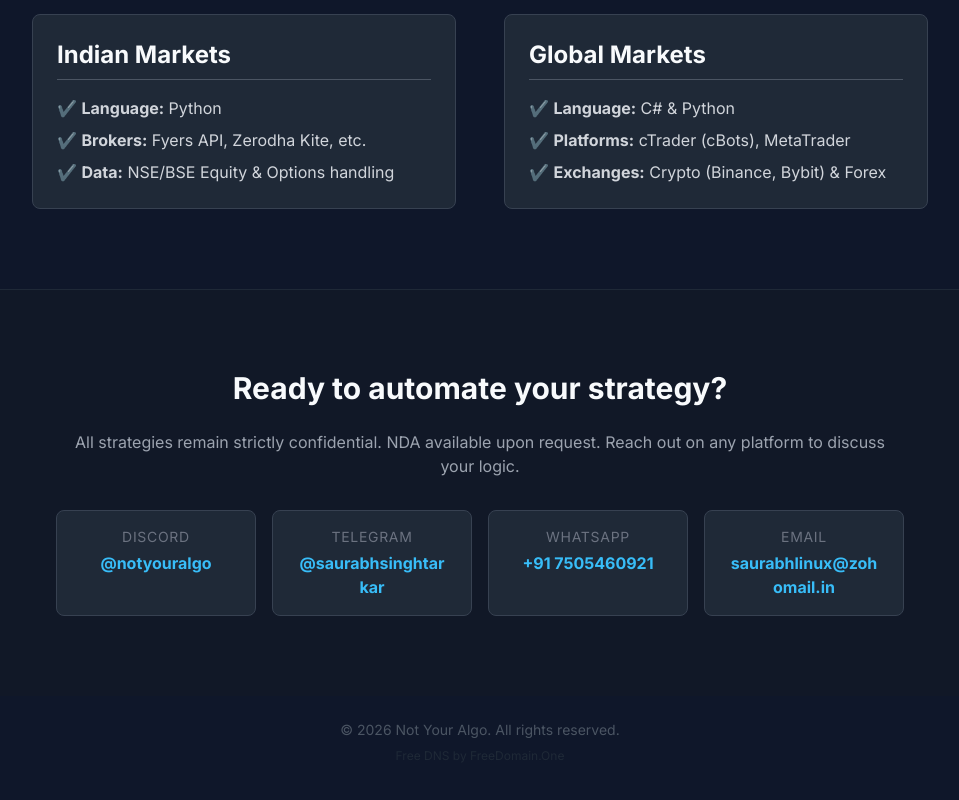
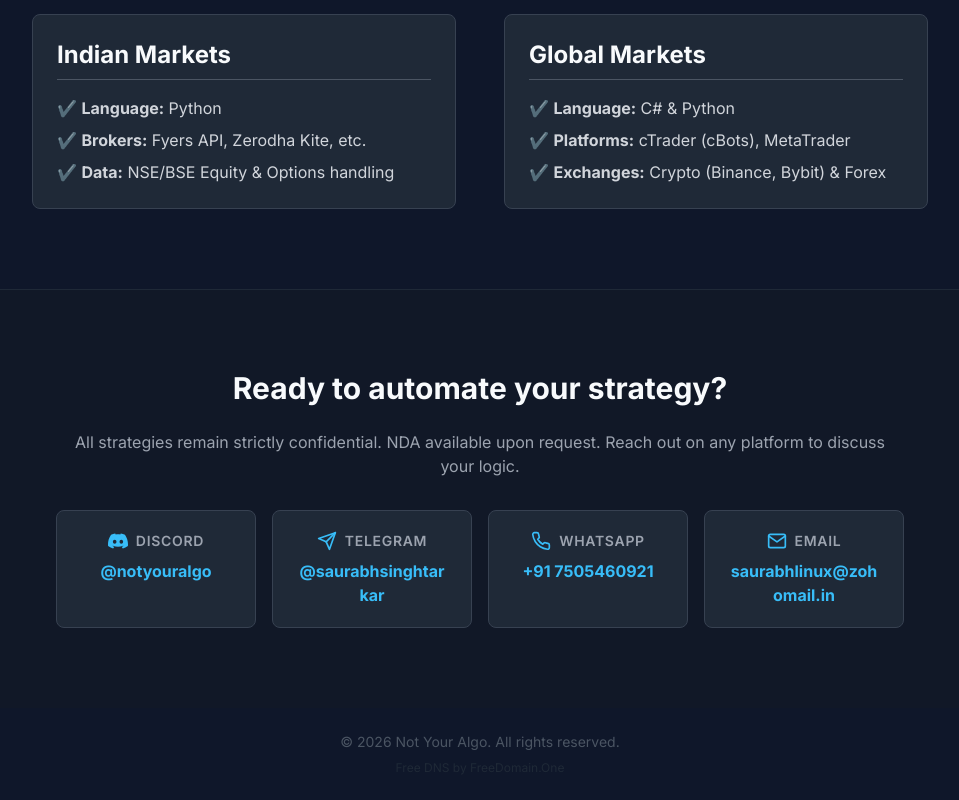
Before and after one commit to saurabhlinux/NotYourAlgo, a plain HTML site: page index.html in a window 1280 px wide. Shown: the part 1135-1935 px from the top of the page, without its empty margins (160-1119 px from the left). Drawn offline with nearby package versions, Linux system fonts and the light colour scheme.

Commit message:
Update index.html

```diff
--- a/index.html
+++ b/index.html
@@ -91,23 +91,45 @@
 
             <div class="grid grid-cols-1 md:grid-cols-2 lg:grid-cols-4 gap-4">
 
-                <div class="bg-gray-800 px-6 py-4 rounded-lg border border-gray-700 hover:border-sky-400 transition">
-                    <span class="block text-sm text-gray-500 uppercase tracking-wider mb-1">Discord</span>
+                <div class="bg-gray-800 px-6 py-5 rounded-lg border border-gray-700 hover:border-sky-400 transition flex flex-col items-center">
+                    <div class="flex items-center space-x-2 mb-2">
+                        <svg class="w-5 h-5 text-sky-400" fill="currentColor" viewBox="0 0 24 24" xmlns="http://www.w3.org/2000/svg">
+                            <path d="M20.317 4.3698a19.7913 19.7913 0 00-4.8851-1.5152.0741.0741 0 00-.0785.0371c-.211.3753-.4447.8648-.6083 1.2495-1.8447-.2762-3.68-.2762-5.4868 0-.1636-.3933-.4058-.8742-.6177-1.2495a.077.077 0 00-.0785-.037 19.7363 19.7363 0 00-4.8852 1.515.0699.0699 0 00-.0321.0277C.5334 9.0458-.319 13.5799.0992 18.0578a.0824.0824 0 00.0312.0561c2.0528 1.5076 4.0413 2.4228 5.9929 3.0294a.0777.0777 0 00.0842-.0276c.4616-.6304.8731-1.2952 1.226-1.9942a.076.076 0 00-.0416-.1057c-.6528-.2476-1.2743-.5495-1.8722-.8923a.077.077 0 01-.0076-.1277c.1258-.0943.2517-.1923.3718-.2914a.0743.0743 0 01.0776-.0105c3.9278 1.7933 8.18 1.7933 12.0614 0a.0739.0739 0 01.0785.0095c.1202.099.246.1981.3728.2924a.077.077 0 01-.0066.1276 12.2986 12.2986 0 01-1.873.8914.0766.0766 0 00-.0407.1067c.3604.698.7719 1.3628 1.225 1.9932a.076.076 0 00.0842.0286c1.961-.6067 3.9495-1.5219 6.0023-3.0294a.077.077 0 00.0313-.0552c.5004-5.177-.8382-9.6739-3.5485-13.6604a.061.061 0 00-.0312-.0286zM8.02 15.3312c-1.1825 0-2.1569-1.0857-2.1569-2.419 0-1.3332.9555-2.4189 2.157-2.4189 1.2108 0 2.1757 1.0952 2.1568 2.419 0 1.3332-.9555 2.4189-2.1569 2.4189zm7.9748 0c-1.1825 0-2.1569-1.0857-2.1569-2.419 0-1.3332.9554-2.4189 2.1569-2.4189 1.2108 0 2.1757 1.0952 2.1568 2.419 0 1.3332-.946 2.4189-2.1568 2.4189Z"></path>
+                        </svg>
+                        <span class="text-sm text-gray-400 uppercase tracking-wider font-semibold">Discord</span>
+                    </div>
                     <a href="https://discord.com/users/notyouralgo" target="_blank" class="font-bold text-sky-400 hover:text-sky-300 break-all">@notyouralgo</a>
                 </div>
 
-                <div class="bg-gray-800 px-6 py-4 rounded-lg border border-gray-700 hover:border-sky-400 transition">
-                    <span class="block text-sm text-gray-500 uppercase tracking-wider mb-1">Telegram</span>
+                <div class="bg-gray-800 px-6 py-5 rounded-lg border border-gray-700 hover:border-sky-400 transition flex flex-col items-center">
+                    <div class="flex items-center space-x-2 mb-2">
+                        <svg class="w-5 h-5 text-sky-400" fill="none" stroke="currentColor" stroke-width="2" stroke-linecap="round" stroke-linejoin="round" viewBox="0 0 24 24" xmlns="http://www.w3.org/2000/svg">
+                            <line x1="22" y1="2" x2="11" y2="13"></line>
+                            <polygon points="22 2 15 22 11 13 2 9 22 2"></polygon>
+                        </svg>
+                        <span class="text-sm text-gray-400 uppercase tracking-wider font-semibold">Telegram</span>
+                    </div>
                     <a href="https://t.me/saurabhsinghtarkar?text=Hi%2C%20I%20want%20my%20strategy%20to%20be%20coded." target="_blank" class="font-bold text-sky-400 hover:text-sky-300 break-all">@saurabhsinghtarkar</a>
                 </div>
 
-                <div class="bg-gray-800 px-6 py-4 rounded-lg border border-gray-700 hover:border-sky-400 transition">
-                    <span class="block text-sm text-gray-500 uppercase tracking-wider mb-1">WhatsApp</span>
+                <div class="bg-gray-800 px-6 py-5 rounded-lg border border-gray-700 hover:border-sky-400 transition flex flex-col items-center">
+                    <div class="flex items-center space-x-2 mb-2">
+                        <svg class="w-5 h-5 text-sky-400" fill="none" stroke="currentColor" stroke-width="2" stroke-linecap="round" stroke-linejoin="round" viewBox="0 0 24 24" xmlns="http://www.w3.org/2000/svg">
+                            <path d="M22 16.92v3a2 2 0 0 1-2.18 2 19.79 19.79 0 0 1-8.63-3.07 19.5 19.5 0 0 1-6-6 19.79 19.79 0 0 1-3.07-8.67A2 2 0 0 1 4.11 2h3a2 2 0 0 1 2 1.72 12.84 12.84 0 0 0 .7 2.81 2 2 0 0 1-.45 2.11L8.09 9.91a16 16 0 0 0 6 6l1.27-1.27a2 2 0 0 1 2.11-.45 12.84 12.84 0 0 0 2.81.7A2 2 0 0 1 22 16.92z"></path>
+                        </svg>
+                        <span class="text-sm text-gray-400 uppercase tracking-wider font-semibold">WhatsApp</span>
+                    </div>
                     <a href="https://wa.me/917505460921?text=Hi%2C%20I%20want%20my%20strategy%20to%20be%20coded." target="_blank" class="font-bold text-sky-400 hover:text-sky-300 break-all">+91 7505460921</a>
                 </div>
 
-                <div class="bg-gray-800 px-6 py-4 rounded-lg border border-gray-700 hover:border-sky-400 transition">
-                    <span class="block text-sm text-gray-500 uppercase tracking-wider mb-1">Email</span>
+                <div class="bg-gray-800 px-6 py-5 rounded-lg border border-gray-700 hover:border-sky-400 transition flex flex-col items-center">
+                    <div class="flex items-center space-x-2 mb-2">
+                        <svg class="w-5 h-5 text-sky-400" fill="none" stroke="currentColor" stroke-width="2" stroke-linecap="round" stroke-linejoin="round" viewBox="0 0 24 24" xmlns="http://www.w3.org/2000/svg">
+                            <path d="M4 4h16c1.1 0 2 .9 2 2v12c0 1.1-.9 2-2 2H4c-1.1 0-2-.9-2-2V6c0-1.1.9-2 2-2z"></path>
+                            <polyline points="22,6 12,13 2,6"></polyline>
+                        </svg>
+                        <span class="text-sm text-gray-400 uppercase tracking-wider font-semibold">Email</span>
+                    </div>
                     <a href="mailto:saurabhlinux@zohomail.in?subject=Algo%20Development%20Inquiry&body=Hi%2C%20I%20want%20my%20strategy%20to%20be%20coded." class="font-bold text-sky-400 hover:text-sky-300 break-all">saurabhlinux@zohomail.in</a>
                 </div>
 
```
